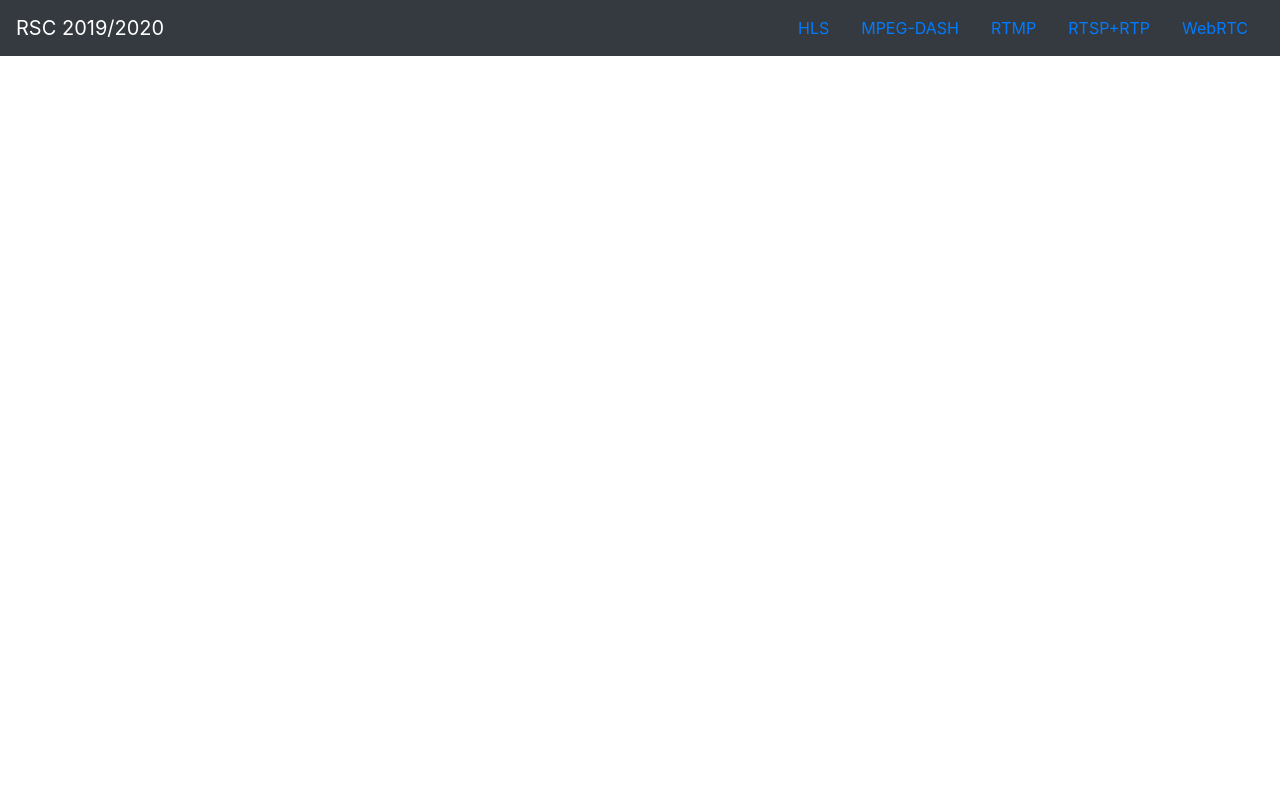
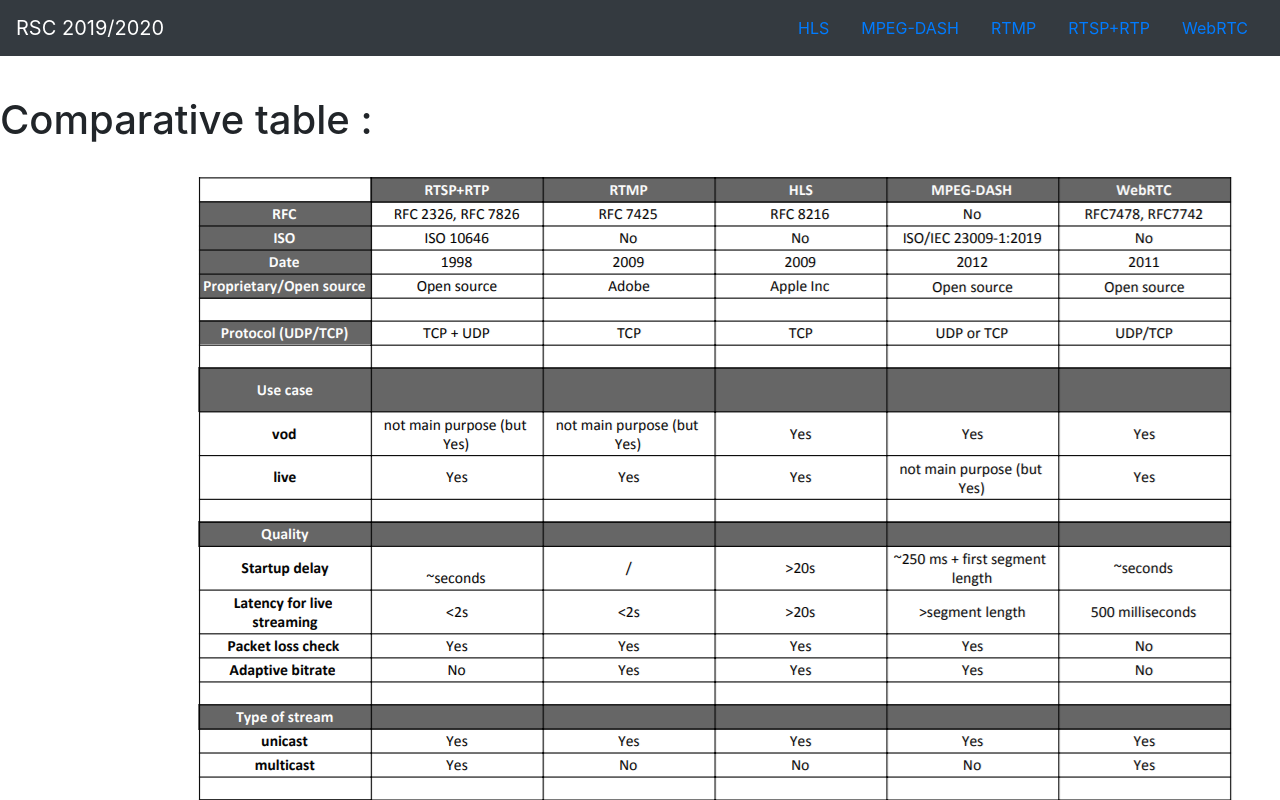
Before and after one commit to VideoStreamingEnseirb/GlobalProject, a plain HTML site: page home.html in a window 1280 px wide. Shown: the top 800 px of the page. Drawn offline with nearby package versions, Linux system fonts and the light colour scheme.

Commit message:
ajout tableau

```diff
--- a/RTSP-RTP/style.css
+++ b/RTSP-RTP/style.css
@@ -2,7 +2,9 @@
     color: white;
 }
 
-
+#h1{
+    color: black;
+}
 .container{
     margin-top: 100px;
     width: 75%;
--- a/home.html
+++ b/home.html
@@ -19,4 +19,12 @@
             <a class="nav-item nav-link" href="#">WebRTC</a>
         </form>
     </nav>
+    <br>
+    <br>
+    <br>
+    <br>
+    <div id=contenu>
+        <h1 >Comparative table :</h1>
+    </div>
+    <img class="img" src="tableau.png" alt="tab">
 <body>
--- a/style.css
+++ b/style.css
@@ -1,5 +1,14 @@
 #nav{
     color: white;
+}
+
+#contenu{
+    font:Verdana, Geneva, sans-serif;
+    font-size:18px;
+    text-align:left;
+    height:50px;
+    vertical-align:middle;
+    line-height: 50px;
 }
 
 
@@ -7,3 +16,13 @@
     margin-top: 100px;
     width: 75%;
 }
+
+.img{
+    max-width: 100%;
+    height:auto;
+    display: block;
+    margin-top: 2%;
+    margin-bottom: 5%;
+    margin-left: 15%;
+    margin-right: 15% }
+}
```
Also changed, not shown: tableau.png (added).
